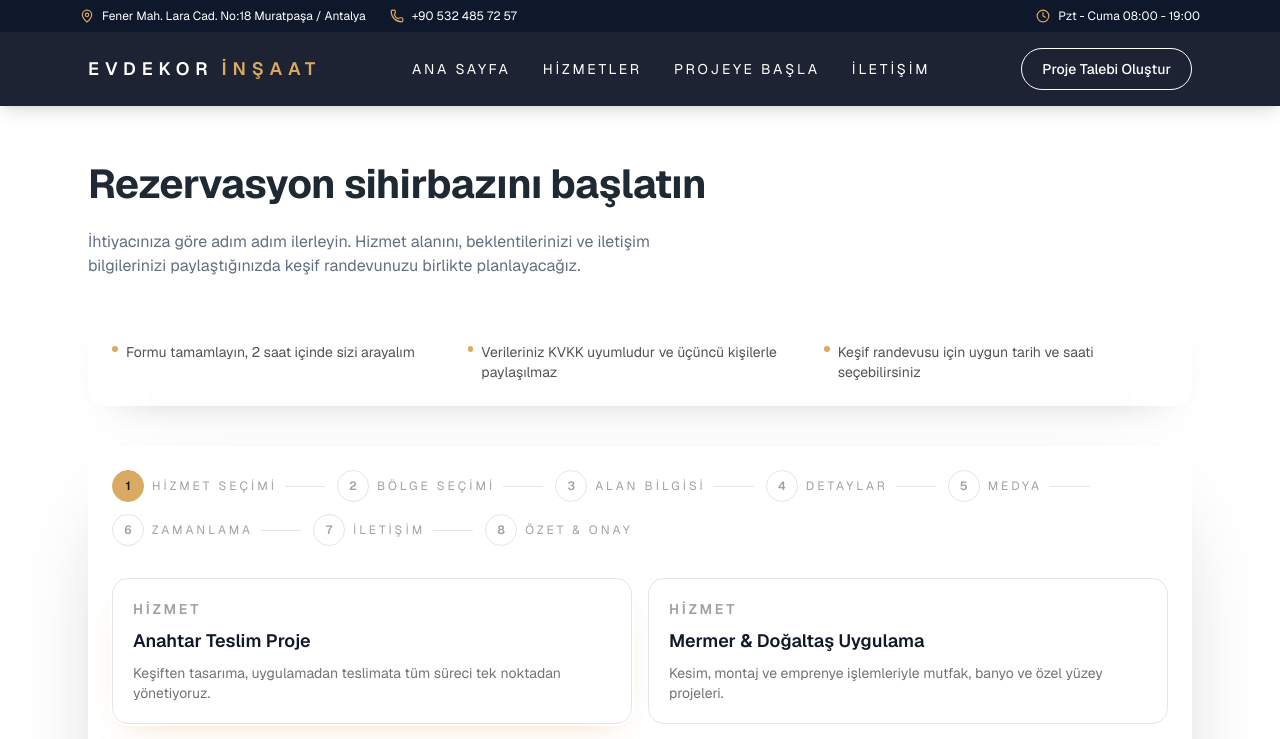
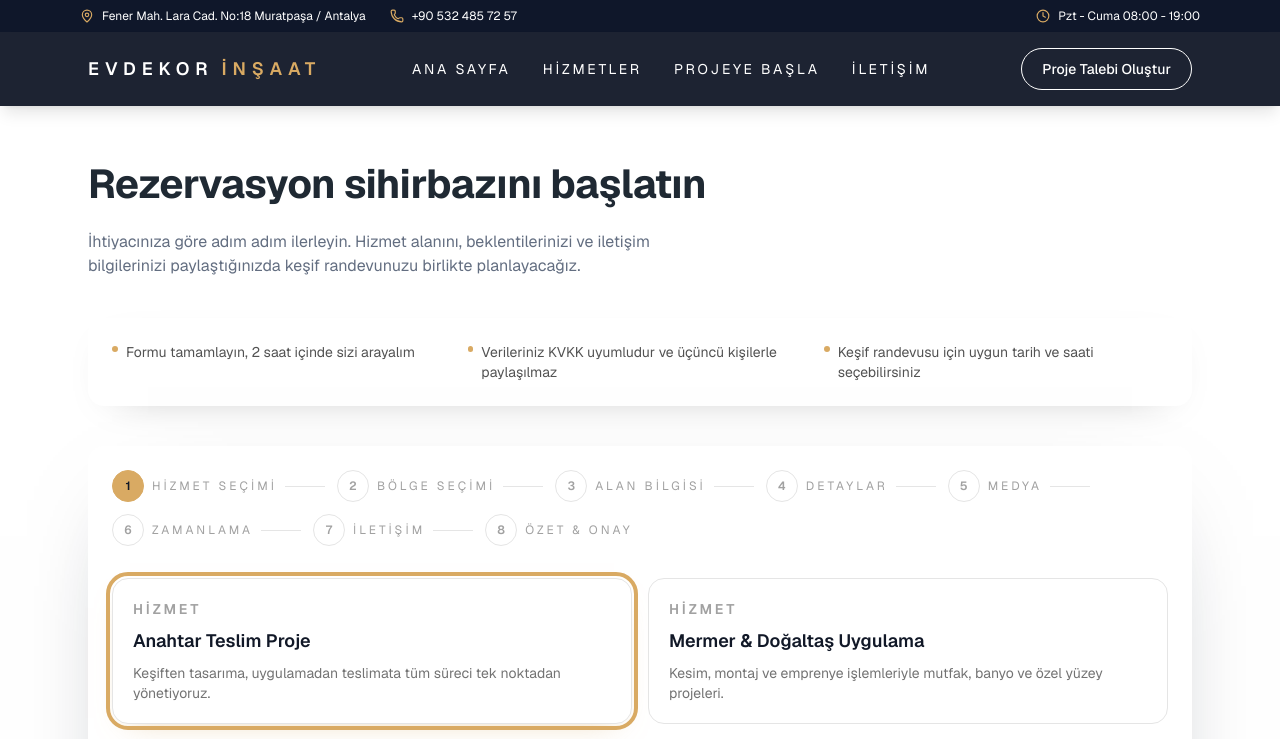
Before and after one commit to weliakcay/evdekorinsaat-landing, a Next.js app: page /rezervasyon in a window 1280 px wide. Shown: the top 739 px of the page. Built offline with nearby package versions, Linux system fonts and the light colour scheme.

Commit message:
Refine service card selection styling

```diff
--- a/src/components/forms/reservation-wizard.tsx
+++ b/src/components/forms/reservation-wizard.tsx
@@ -358,8 +358,8 @@ export function ReservationWizard() {
                         type="button"
                         onClick={() => toggle(option.value)}
                         className={cn(
-                          'flex h-full flex-col items-start gap-2 rounded-2xl border border-neutral-200 bg-white p-5 text-left transition hover:border-[#d9aa63] hover:shadow-[0_12px_30px_-20px_rgba(217,170,99,0.8)] ring-1 ring-transparent',
-                          isSelected && 'border-[#d9aa63] bg-[#fdf8f1] shadow-[0_12px_30px_-18px_rgba(217,170,99,0.6)] ring-2 ring-[#d9aa63] ring-offset-2 ring-offset-white',
+                          'flex h-full flex-col items-start gap-2 rounded-2xl border border-neutral-200 bg-white p-5 text-left transition hover:border-[#d9aa63] hover:outline hover:outline-2 hover:outline-[#d9aa63] hover:outline-offset-2 hover:shadow-[0_12px_30px_-20px_rgba(217,170,99,0.8)]',
+                          isSelected && 'border-[#d9aa63] bg-[#fdf8f1] shadow-[0_12px_30px_-18px_rgba(217,170,99,0.6)] outline outline-4 outline-[#d9aa63] outline-offset-2',
                         )}
                         aria-pressed={isSelected}
                       >
```
